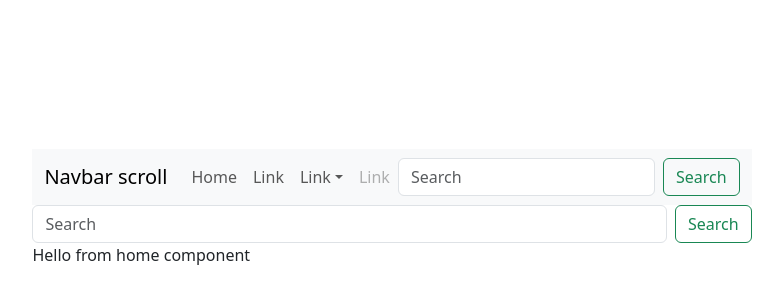
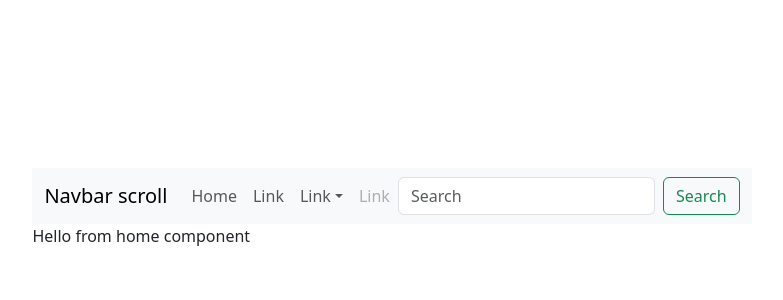
Before and after one commit to IGuy37/edp-capstone, a React (Vite) app in the folder react_client/: page / in a window 1280 px wide. Shown: the part 192-492 px from the top of the page, without its empty margins (248-1031 px from the left). Built offline with nearby package versions, Linux system fonts and the light colour scheme.

Commit message:
removed duplicate search bar

```diff
--- a/react_client/src/App.jsx
+++ b/react_client/src/App.jsx
@@ -19,8 +19,7 @@ export default function App() {
 
   return (
     <Router>
-      <Navbar fixed="top"/>
-      <Search setEmployee={setEmployee}/>
+      <Navbar fixed="top" setEmployee={setEmployee}/>
       <Routes>
         <Route exact path="/" element={
           <Home />
--- a/react_client/src/components/Navbar.jsx
+++ b/react_client/src/components/Navbar.jsx
@@ -5,6 +5,7 @@ import Form from 'react-bootstrap/Form';
 import Nav from 'react-bootstrap/Nav';
 import Navbar from 'react-bootstrap/Navbar';
 import NavDropdown from 'react-bootstrap/NavDropdown';
+import Search from './Search';
 
 function Navbar_1(props) {
   return (
@@ -34,15 +35,7 @@ function Navbar_1(props) {
               Link
             </Nav.Link>
           </Nav>
-          <Form className="d-flex">
-            <Form.Control
-              type="search"
-              placeholder="Search"
-              className="me-2"
-              aria-label="Search"
-            />
-            <Button variant="outline-success">Search</Button>
-          </Form>
+          <Search setEmployee={props.setEmployee}/>
         </Navbar.Collapse>
       </Container>
     </Navbar>
```
